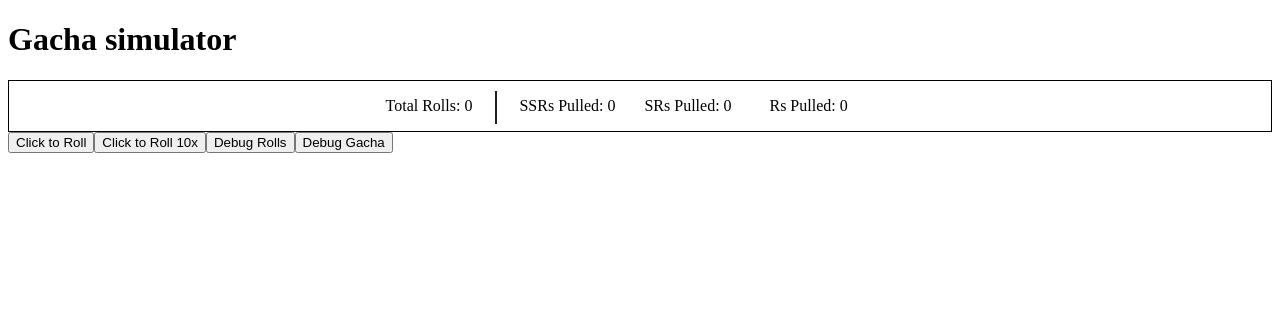
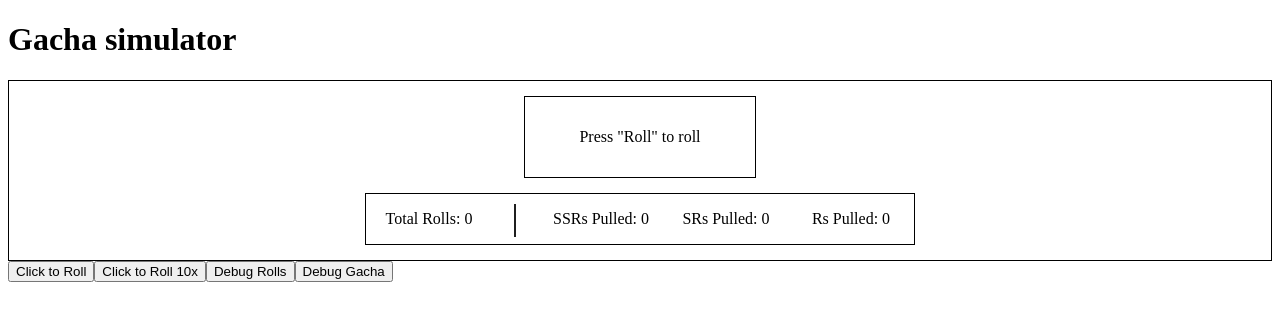
Before and after one commit to RvnVentra/Gacha-Simulator, a React (Create React App) app: page / in a window 1280 px wide. Shown: the top 320 px of the page. Built offline with nearby package versions, Linux system fonts and the light colour scheme.

Commit message:
Small changes to UI design | 10x now displays the highest tier pulled

```diff
--- a/src/components/Content/Gacha/Gacha.js
+++ b/src/components/Content/Gacha/Gacha.js
@@ -111,6 +111,7 @@ export default function Gacha() {
         const _ssrPool = isRollSSR(GACHA_POOL);
         const _srPool = isRollSR(GACHA_POOL);
         const _totalCategorizedRolls = { ...totalCategorizedRolls };
+        const rollResults = []; //Used to record the highest tier roll the user has rolled
 
         setRoll(r);
         setTotalRolls(totalRolls + 10);
@@ -121,11 +122,24 @@ export default function Gacha() {
             if(_ssrPool.includes(r[i])) {
                 alert("You've rolled an SSR!");
                 _totalCategorizedRolls.totalSSR = _totalCategorizedRolls.totalSSR + 1;
+                rollResults.push("SSR");
             } else if (_srPool.includes(r[i])) {
                 _totalCategorizedRolls.totalSR = _totalCategorizedRolls.totalSR + 1;
+                rollResults.push("SR");
             } else {
                 _totalCategorizedRolls.totalR = _totalCategorizedRolls.totalR + 1;
             };
+        };
+
+        if(rollResults.includes("SSR")) {
+            _totalCategorizedRolls.totalSSR = _totalCategorizedRolls.totalSSR + 1;
+            setOutcome("You've rolled a SSR!");
+        } else if (rollResults.length > 0) {
+            _totalCategorizedRolls.totalSR = _totalCategorizedRolls.totalSR + 1;
+            setOutcome("You've rolled a SR!");
+        } else {
+            _totalCategorizedRolls.totalR = _totalCategorizedRolls.totalR + 1;
+            setOutcome("You've rolled a R!");
         };
 
         setTotalCategorizedRolls(_totalCategorizedRolls);
--- a/src/components/Content/Gacha/GachaInfo/gachaInfo.js
+++ b/src/components/Content/Gacha/GachaInfo/gachaInfo.js
@@ -5,29 +5,26 @@ export default function Gacha_info(props) {
 
     const displayTotalCategorizedRolls = (
         <RollsContainer>
-          <RollsDisplay>SSRs Pulled: {totalCategorizedRolls.totalSSR}</RollsDisplay>
-          <RollsDisplay>SRs Pulled: {totalCategorizedRolls.totalSR}</RollsDisplay>
-          <RollsDisplay>Rs Pulled: {totalCategorizedRolls.totalR}</RollsDisplay>
+            <RollsDisplay>Total Rolls: {totalRolls}</RollsDisplay>
+            <SeparationLine>|</SeparationLine>
+            <RollsDisplay>SSRs Pulled: {totalCategorizedRolls.totalSSR}</RollsDisplay>
+            <RollsDisplay>SRs Pulled: {totalCategorizedRolls.totalSR}</RollsDisplay>
+            <RollsDisplay>Rs Pulled: {totalCategorizedRolls.totalR}</RollsDisplay>
         </RollsContainer>
       );
 
-    const displayOutcome = outcome && (
-        <p>{outcome}</p>
-    );
+    const displayOutcome = outcome ? <p>{outcome}</p> : <p>Press "Roll" to roll</p>;
 
-    const isTenfoldRoll = roll?.length === 10 ? (
-        roll.map((r, index) => {
-            return ( <li key={index}>{r}</li> );
-        })
-    ) : <p>{roll}</p>
+    // const isTenfoldRoll = roll?.length === 10 ? (
+    //     roll.map((r, index) => {
+    //         return ( <li key={index}>{r}</li> );
+    //     })
+    // ) : <p>{roll}</p>
 
     return (
         <InfoContainer>
-            {/* {isTenfoldRoll} */}
-            <p>Total Rolls: {totalRolls}</p>
-            <SeparationLine>|</SeparationLine>
+            <OutcomeContainer>{displayOutcome}</OutcomeContainer>
             {displayTotalCategorizedRolls}
-            {displayOutcome}
         </InfoContainer>
     );
 };
@@ -36,21 +33,30 @@ const InfoContainer = styled.div`
     border: 1px solid black;
     margin: 0px auto;
     display: flex;
+    flex-direction: column;
+    align-items: center;
+`;
 
-    align-items: center;
-    justify-content: center;
+const OutcomeContainer = styled.div`
+    border: 1px solid black;
+    padding: 15px;
+    margin: 15px 0px;
+    width: 200px;
+    text-align: center;
 `;
 
 const RollsContainer = styled.div`
     display: flex;
-    flex-direction: horizontal;
+    border: 1px solid black;
+    margin-bottom: 15px;
 `;
 
 const SeparationLine = styled.p`
     font-size: 35px;
-    margin: 0 20px 2px 20px;
+    margin: 4px 20px 0px 20px;
 `;
 
 const RollsDisplay = styled.p`
     width: 125px;
+    text-align: center;
 `;
```
